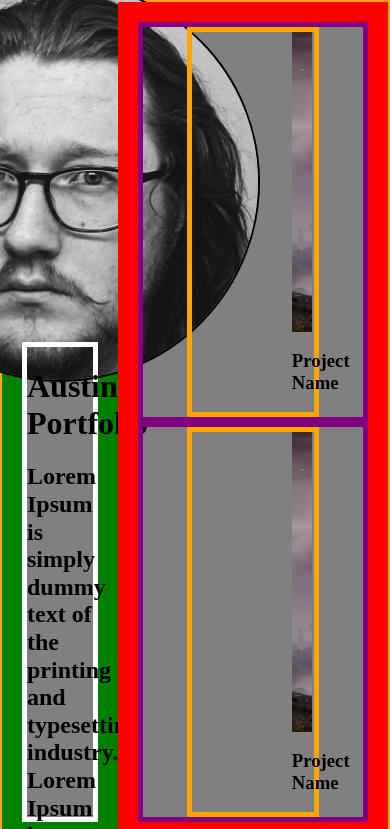
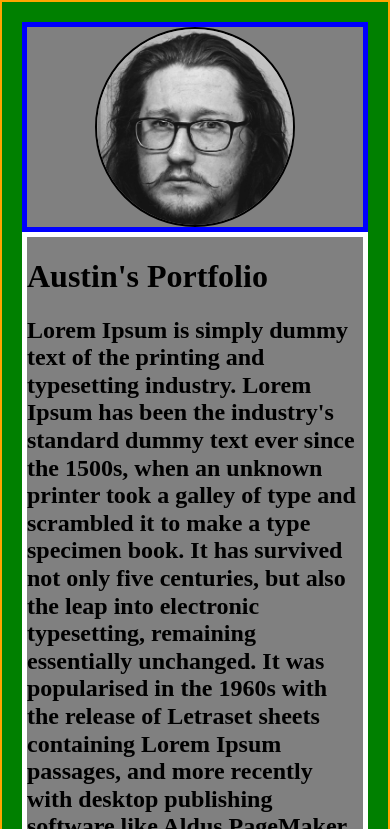
Before and after one commit to austin-dew/Portfolio, a plain HTML site: page index.html in a window 390 px wide. Shown: the top 829 px of the page. Drawn offline with Linux system fonts and the light colour scheme.

Commit message:
added mobile and tablet responsiveness

```diff
--- a/css/style.css
+++ b/css/style.css
@@ -91,8 +91,76 @@ body {
      height: 85%;
      width: 90%;
      object-fit: cover;
+     border: 5px solid green;;
 }
 
 /******************************************
 /* ADDITIONAL STYLES
 /*******************************************/
+
+@media (max-width: 1700px) {
+     #aboutContainer {
+          width: 40%;
+     }
+
+     #headShotContainer {
+
+     }
+
+     #headShotContainer img {
+          height: 350px;
+          border-radius: 50%;
+          border: 2px solid black;
+     }
+
+     .projectContainer {
+          padding-left: 0;
+          width: 100%;
+     }
+}
+
+@media (max-width: 950px) {
+     .container {
+          flex-direction: column;
+          height: auto;
+     }
+
+     #aboutContainer {
+          width: 100%;
+     }
+
+     #headShotContainer {
+          height: 20%;
+     }
+
+     #headShotContainer img {
+          height: 200px;
+          border-radius: 50%;
+     }
+
+     #aboutBody {
+          height: auto;
+     }
+
+     #projectsContainer {
+          width: 100%;
+          height: auto;
+     }
+
+     .projects {
+
+     }
+
+     .projectContainer {
+          width: 100%;
+          padding-left: 0;
+          padding-top: 50px;
+          justify-content: flex-start;
+     }
+
+     .projectContainer img {
+          height: 85%;
+          width: 100%;
+          object-fit: contain;
+     }
+}
--- a/index.html
+++ b/index.html
@@ -21,7 +21,6 @@
 				</section>
 				<section id="aboutBody">
 					<h1>Austin's Portfolio</h1>
-					<h2>Lorem Ipsum is simply dummy text of the printing and typesetting industry. Lorem Ipsum has been the industry's standard dummy text ever since the 1500s, when an unknown printer took a galley of type and scrambled it to make a type specimen book. It has survived not only five centuries, but also the leap into electronic typesetting, remaining essentially unchanged. It was popularised in the 1960s with the release of Letraset sheets containing Lorem Ipsum passages, and more recently with desktop publishing software like Aldus PageMaker including versions of Lorem Ipsum.</h2>
 					<h2>Lorem Ipsum is simply dummy text of the printing and typesetting industry. Lorem Ipsum has been the industry's standard dummy text ever since the 1500s, when an unknown printer took a galley of type and scrambled it to make a type specimen book. It has survived not only five centuries, but also the leap into electronic typesetting, remaining essentially unchanged. It was popularised in the 1960s with the release of Letraset sheets containing Lorem Ipsum passages, and more recently with desktop publishing software like Aldus PageMaker including versions of Lorem Ipsum.</h2>
 				</section>
 			</section>
```
